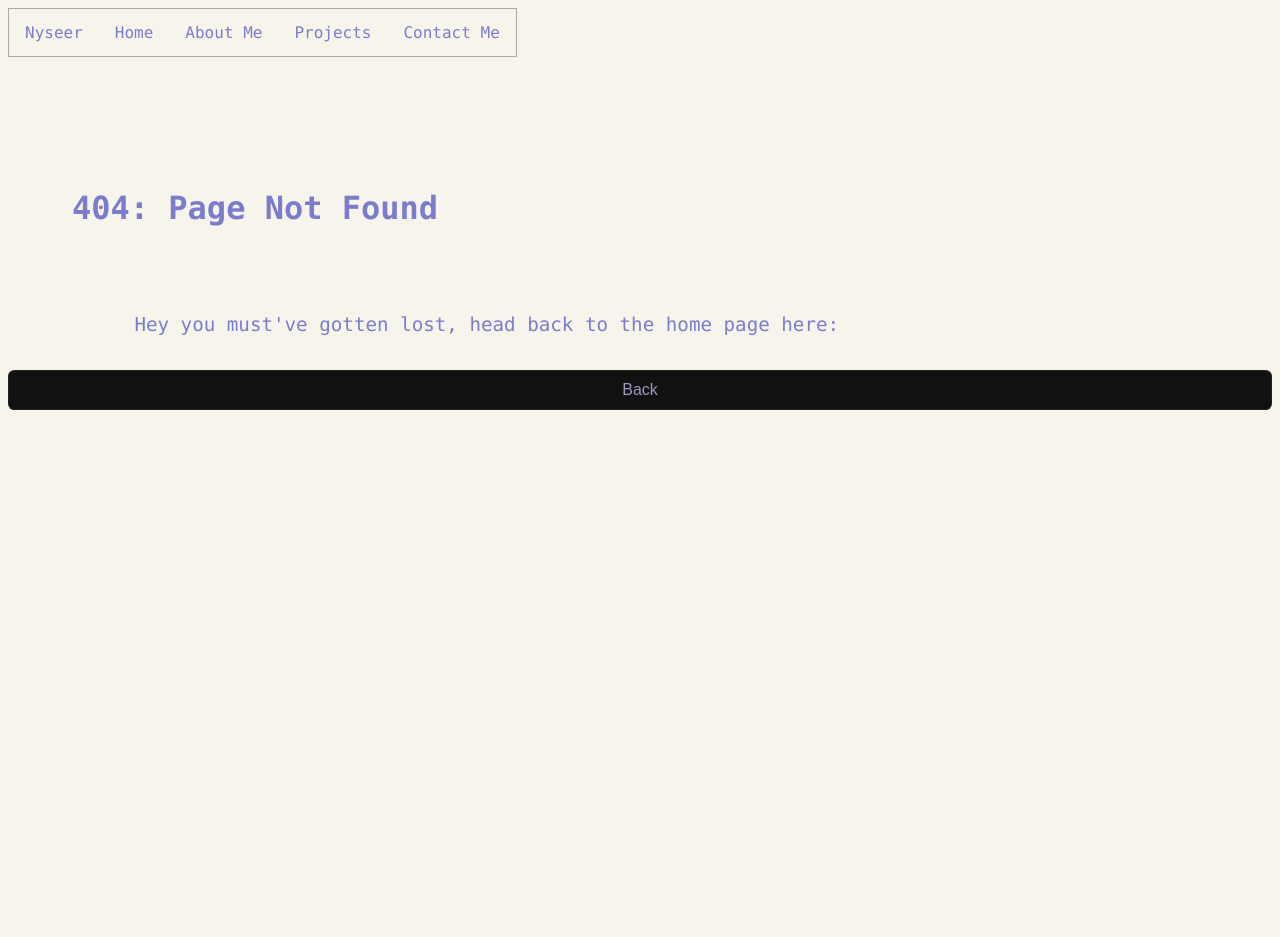
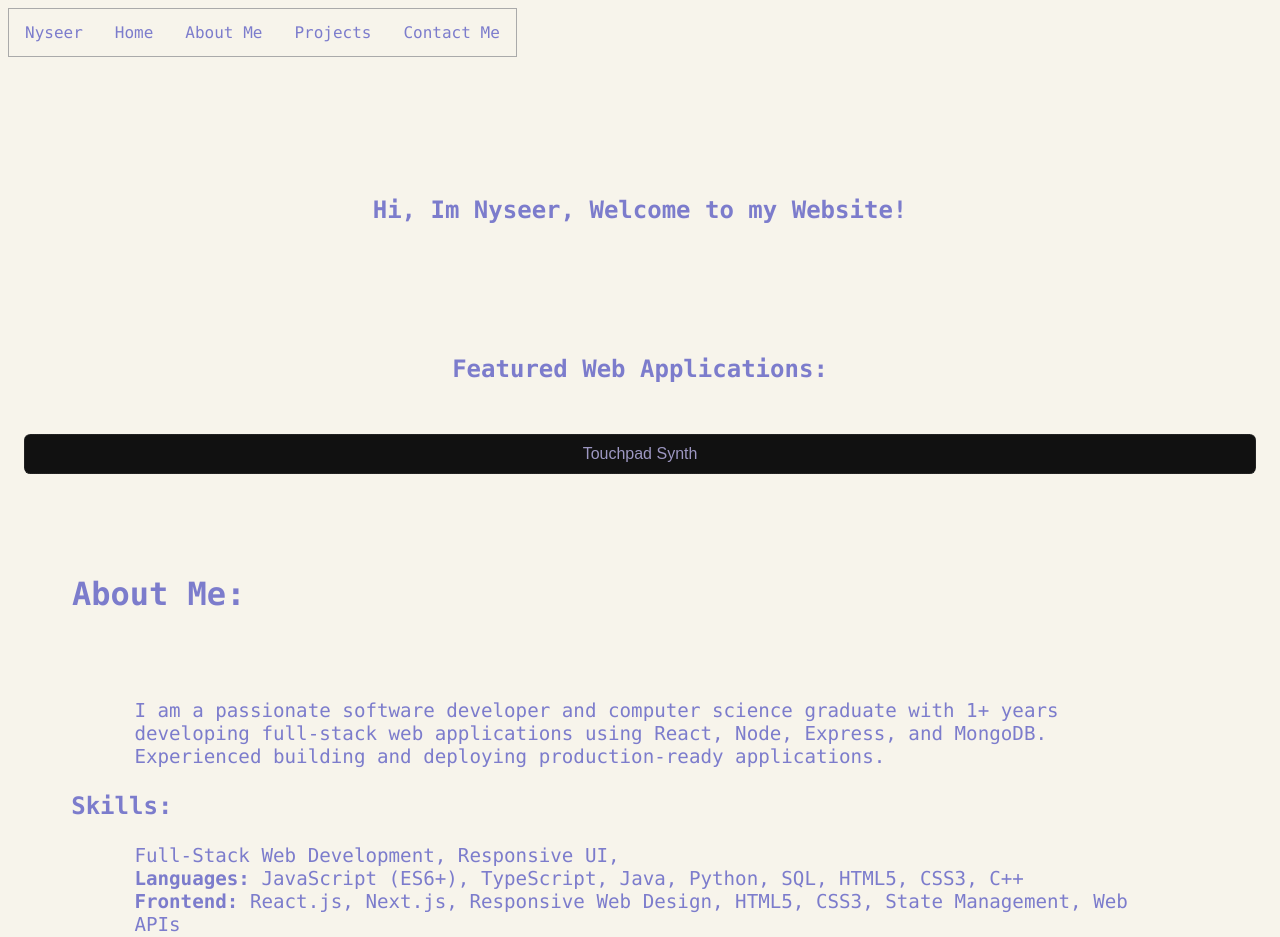
Before and after one commit to nyseer1/touchpad-synth, a React (Vite) app in the folder frontend/: page /contact in a window 1280 px wide. Before the commit this address had no page. Shown: the top 937 px of the page. Before the commit the page ends 800 px from the top, so only its background shows below. Built offline with nearby package versions, Linux system fonts and the light colour scheme.

Commit message:
added Contact Page

```diff
--- /dev/null
+++ b/frontend/src/components/Contact.jsx
@@ -0,0 +1,67 @@
+// import { useEffect, useState } from "react";
+import { Link } from "react-router-dom";
+
+export default function Contact() {
+	return (
+		<div className="adaptive">
+			<div id="home">
+				<h2>
+					Hi, <span></span>Im Nyseer, Welcome to my Website!
+				</h2>
+				<br style={{ lineHeight: 5 }} />
+			</div>
+			<div id="projects">
+				<h2>Featured Web Applications:</h2>
+				<Link to="/">
+					<div style={{ textAlign: "center" }}>
+						<ul className="roundedButton">
+							<li>
+								<button type="button">Touchpad Synth</button>
+							</li>
+						</ul>
+					</div>
+				</Link>
+			</div>
+			<div id="about">
+				{/* test */}
+				<h1>About Me:</h1>
+				<p>
+					I am a passionate software developer and computer science graduate
+					with 1+ years developing full-stack web applications using React,
+					Node, Express, and MongoDB. Experienced building and deploying
+					production-ready applications.
+				</p>
+				<h3>Skills:</h3>
+				<p id="">
+					Full-Stack Web Development, Responsive UI, <br />
+					<b>Languages:</b> JavaScript (ES6+), TypeScript, Java, Python, SQL,
+					HTML5, CSS3, C++
+					<br />
+					<b>Frontend:</b> React.js, Next.js, Responsive Web Design, HTML5,
+					CSS3, State Management, Web APIs
+					<br />
+					<b>Backend:</b> Node.js, Express.js, REST APIs, Axios.js
+				</p>
+				<br style={{ lineHeight: 1 }} />
+			</div>
+			<div id="contact">
+				{/* test */}
+				<h1>Contact</h1>
+				<p id="contact-p">
+					<b>Phone:</b> <a href="tel:+1-347-579-9610">(347)-579-9610</a>
+					<br />
+					<b>Email:</b>{" "}
+					<a
+						href="mailto:nyseer.couse@gmail.com"
+						aria-label="nyseer.couse@gmail.com"
+					>
+						nyseer.couse@gmail.com
+					</a>
+					<br />
+				</p>
+				{/* todo add back to top button here */}
+				<br style={{ lineHeight: 10 }} />
+			</div>
+		</div>
+	);
+}
--- a/frontend/src/components/HamburgerModal.jsx
+++ b/frontend/src/components/HamburgerModal.jsx
@@ -35,7 +35,7 @@ export default function HamburgerModal() {
 				<p>Where do you want to go..</p>
 				<ul>
 					<li className="hamburgerItems">
-						<Link to="/#home" className="link">
+						<Link to="/#" className="link">
 							Home
 						</Link>
 					</li>
@@ -44,14 +44,13 @@ export default function HamburgerModal() {
 							Projects
 						</Link>
 					</li>
+					{/* <li className="hamburgerItems">
+						<Link to="/#projects" className="link">
+							About Me
+						</Link>
+					</li> */}
 					<li className="hamburgerItems">
-						{/* todo test if this works on other pages */}
-						<Link to="/#projects" className="link">
-							Projects
-						</Link>
-					</li>
-					<li className="hamburgerItems">
-						<Link to="/#contact" className="link">
+						<Link to="/contact" className="link">
 							Contact Me
 						</Link>
 					</li>
--- a/frontend/src/components/Navbar.jsx
+++ b/frontend/src/components/Navbar.jsx
@@ -32,7 +32,7 @@ export default function Navbar() {
 				<Link to="/#projects">Projects</Link>
 			</li>
 			<li className="navbarItems">
-				<Link to="/#contact">Contact Me</Link>
+				<Link to="/contact">Contact Me</Link>
 			</li>
 			<li className="icon">
 				<Hamburger />
--- a/frontend/src/index.css
+++ b/frontend/src/index.css
@@ -143,7 +143,31 @@ button:hover {
 	background-color: var(--d-bg-outline);
 	transition: 0.2s;
 }
+.roundedButtonGroup {
+	list-style-type: none;
+	padding: 1rem;
+	overflow: hidden;
+	background: none;
+	border: none;
+	display: flex;
+	flex-direction: row;
+	/* padding-left: 20%; */
+	/* transition: top 0.3s; /* Transition effect when sliding down (and up) */
+	position: relative;
+}
 
+.roundedButton {
+	list-style-type: none;
+	padding: 1rem;
+	overflow: hidden;
+	background: none;
+	border: none;
+	display: flex;
+	flex-direction: column;
+	/* padding-left: 20%; */
+	/* transition: top 0.3s; /* Transition effect when sliding down (and up) */
+	position: relative;
+}
 p {
 	padding-left: 10%;
 	padding-right: 10%;
@@ -382,6 +406,16 @@ th {
 		padding-top: 3%;
 		padding-left: 6%;
 	}
+	.roundedButtonGroup {
+		flex-direction: column;
+		position: relative;
+		border: none;
+		background: none;
+		/* position: relative; */
+		width: 90%;
+		display: inline-block;
+		/* padding-left: 0%; */
+	}
 }
 
 /* optional medium screen size breakpoint */
```
Also changed, not shown: frontend/src/main.jsx (+23 -11 lines).
